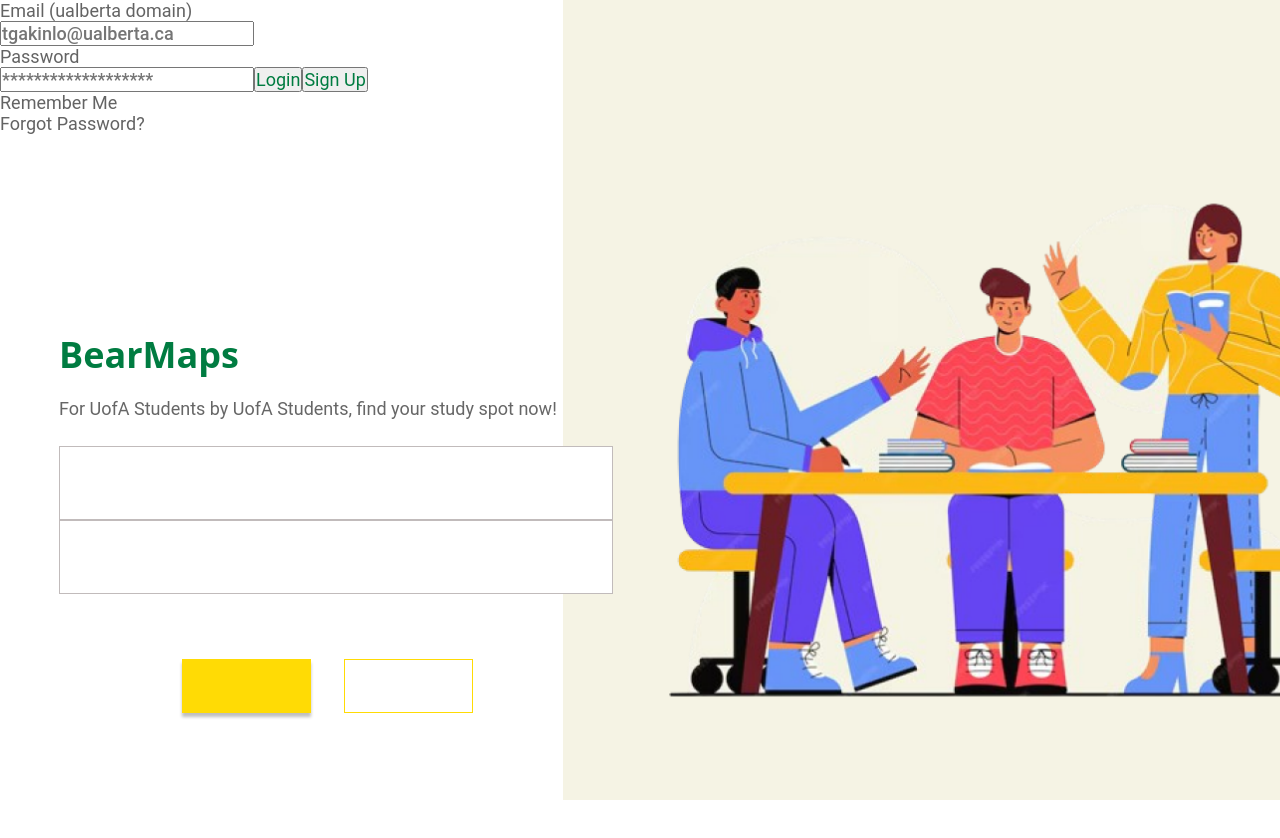
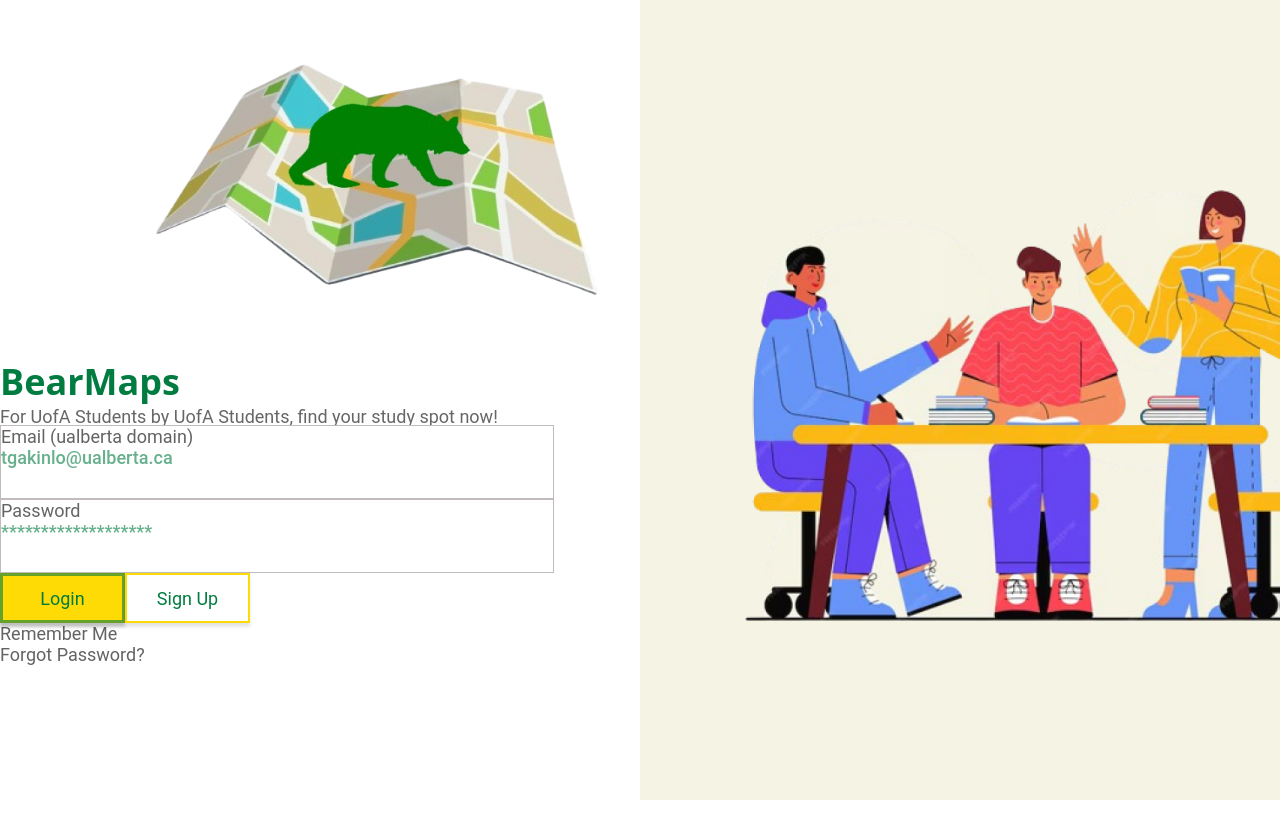
Before and after one commit to EJ-Lan/bear-maps, a React (Vite) app in the folder frontend/: page / in a window 1280 px wide. Shown: the top 838 px of the page. After the commit the page ends 815 px from the top, so only its background shows below. Built offline with nearby package versions, Linux system fonts and the light colour scheme.

Commit message:
clean up and img positioning

```diff
--- a/frontend/src/components/Login.css
+++ b/frontend/src/components/Login.css
@@ -1,99 +1,61 @@
-img {
-  height: 700px;
-  width: auto;
+.Right {
+    position: absolute;
+    background: #F5F3E4;
+
+    width: 50%;
+    height: 100%;
+    left: 50%;
+
+    z-index: 0; /* Sends to back of page */
+}
+
+.Left {
+    position: absolute;
+    background: white;
+
+    width: 50%;
+    height: 100%;
+    left: 0;
+
+    display: flex;
+    flex-direction: column;
+}
+
+.Right img { /* Friends Image */
+    height: auto;
+    width: 600px;
     margin: 100px;
+}
+
+.Left img { /* BearMaps Logo */
+    height: auto;
+    width: 450px;
+    margin: 60px 150px;
 }
 
 h1 {
     width: 180px;
     height: 49px;
-    left: 59px;
-    top: 330px;
-    position: absolute;
     color: #007C41;
     font-size: 36px;
     font-family: 'Open Sans';
     font-weight: 700;
-    word-wrap: break-word;
 }
 
 h3 {
     width: 516px;
     height: 19px;
-    left: 59px;
-    top: 398px;
-    position: absolute;
     color: rgba(0, 0, 0, 0.60);
     font-size: 18px;
     font-family: 'Roboto';
     font-weight: 400;
-    word-wrap: break-word;
 }
 
-
-  .Rectangle2,
-  .Rectangle7 {
-    width: 554px;
-    height: 74px;
-    position: absolute;
-    background: white;
-    border: 1px solid #C1BBBB;
-  }
-
-  .Rectangle2 {
-    left: 59px;
-    top: 520px;
-  }
-
-  .Rectangle7 {
-    left: 59px;
-    top: 446px;
-  }
-
-  .Rectangle3 {
-    width: 13px;
-    height: 13px;
-    left: 88px;
-    top: 619px;
-    position: absolute;
-    background: white;
-    border: 1px solid #E5E5E5;
-  }
-
-  .Rectangle4 {
-    width: 129px;
-    height: 54px;
-    left: 182px;
-    top: 659px;
-    position: absolute;
-    background: #FFDB05;
-    box-shadow: 0px 4px 3px rgba(0, 0, 0, 0.25);
-  }
-
-  .Rectangle5 {
-    width: 129px;
-    height: 54px;
-    left: 344px;
-    top: 659px;
-    position: absolute;
-    background: white;
-    border: 1px solid #FFDB05;
-  }
-
-  .Right {
-    position: absolute;
-    background: #F5F3E4;
-
-    width: 56%;
-    height: 100%;
-    left: 44%;
-
-     z-index: 0; /* Sends to back of page */
-
-  }
-
-  p, a, input, .Login, .SignUp {
-    /* position: absolute; */
+p,
+a,
+input,
+.Login,
+.SignUp {
     font-family: 'Roboto';
     font-weight: 400;
     font-size: 18px;
@@ -101,15 +63,41 @@ img {
 
 }
 
-  p, a {
+p,
+a {
     color: rgba(0, 0, 0, 0.61);
 }
 
-  input {
+.input_rectangle {
+    width: 554px;
+    height: 74px;
+    background: white;
+    border: 1px solid #C1BBBB;
+}
+
+input,
+input::placeholder {
     color: rgba(0, 124, 65, 0.60);
     font-weight: 500;
+    border: none;
+    outline: none;
 }
 
-  .Login, .SignUp {
+.Login,
+.SignUp {
+    width: 125px;
+    height: 50px;
     color: #007C41;
 }
+
+.Login {
+    background: #FFDB05;
+    border: 3px solid rgba(0, 124, 65, 0.60);
+    box-shadow: 0px 4px 3px rgba(0, 0, 0, 0.25);
+}
+
+.SignUp {
+    background: white;
+    border: 2px solid #FFDB05;
+    box-shadow: 0px 4px 3px rgba(0, 0, 0, 0.1);
+}
--- a/frontend/src/components/Login.jsx
+++ b/frontend/src/components/Login.jsx
@@ -1,5 +1,6 @@
 import React from 'react';
 import './Login.css';
+import Logo from '../assets/bearmaps_logo.png';
 import Friends from '../assets/friends_studying.png';
 
 function LoginPage() {
@@ -11,6 +12,8 @@ function LoginPage() {
             </div>
 
             <div className='Left'>
+                <img src={Logo} alt="BearMaps Logo" />
+
                 <h1>BearMaps</h1>
                 <h3>For UofA Students by UofA Students, find your study spot now!</h3>
 
@@ -21,11 +24,15 @@ function LoginPage() {
 
 
                 <form>
-                    <p className="EmailUalbertaDomain">Email  (ualberta domain)</p>
-                    <input type="text" className="email" placeholder='tgakinlo@ualberta.ca' />
+                    <div className='input_rectangle'>
+                        <p>Email (ualberta domain)</p>
+                        <input type="text" className="email" placeholder='tgakinlo@ualberta.ca' />
+                    </div>
 
-                    <p className="Password">Password</p>
-                    <input type="password" className="password" placeholder='*******************' />
+                    <div className='input_rectangle'>
+                        <p>Password</p>
+                        <input type="password" className="password" placeholder='*******************' />
+                    </div>
 
                     <button className="Login">Login</button>
                     <button className="SignUp">Sign Up</button>
```
Also changed, not shown: frontend/src/assets/bearmaps_logo.png. Lines whose indentation alone changed are shown as unchanged.
